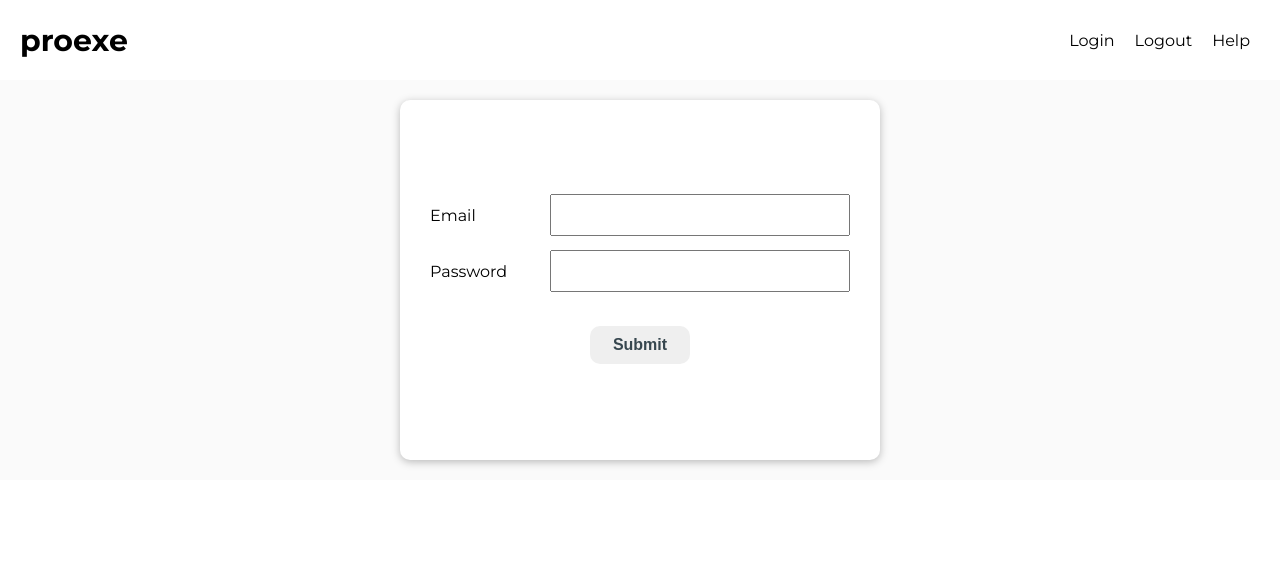
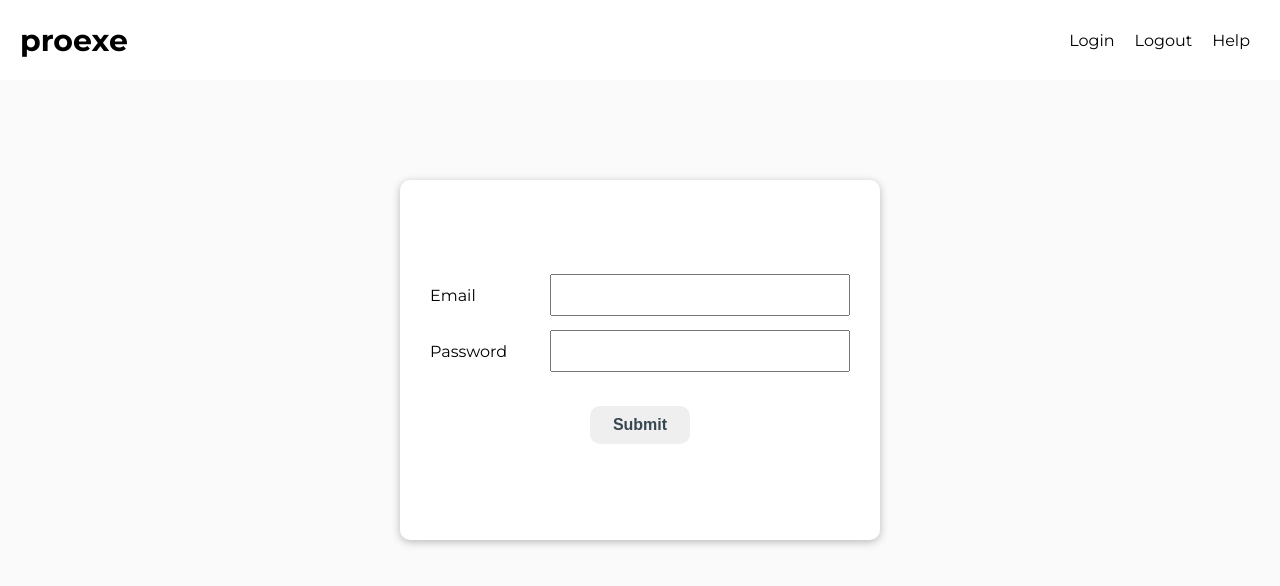
Before and after one commit to nbenlin/react-redux-example, a React (Create React App) app: page / in a window 1280 px wide. Shown: the top 586 px of the page. Built offline with nearby package versions, Linux system fonts and the light colour scheme.

Commit message:
Add modify HomePage comp

```diff
--- a/src/pages/HomePage.styled.js
+++ b/src/pages/HomePage.styled.js
@@ -2,6 +2,8 @@ import styled from "styled-components";
 
 export const HomepageWrapper = styled.section`
   background-color: #fafafa;
-  height: 50vh;
-  padding: 20px 20px;
+  height: 70vh;
+  display: flex;
+  justify-content: center;
+  align-items: center;
 `;
```
